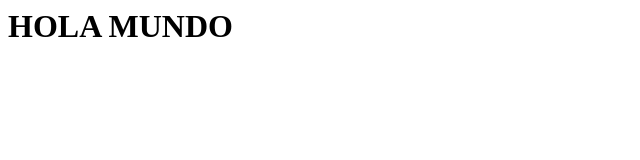
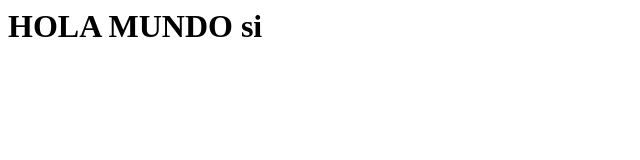
Before and after one commit to calo13/hello, a plain HTML site: page index.html in a window 1280 px wide. Shown: the full height of the page, 0-640 px from the left. Drawn offline with Linux system fonts and the light colour scheme.

Commit message:
nuevo cambio

```diff
--- a/index.html
+++ b/index.html
@@ -1,3 +1,3 @@
 
 
-    <h1>HOLA MUNDO </h1>
+    <h1>HOLA MUNDO si </h1>
```
